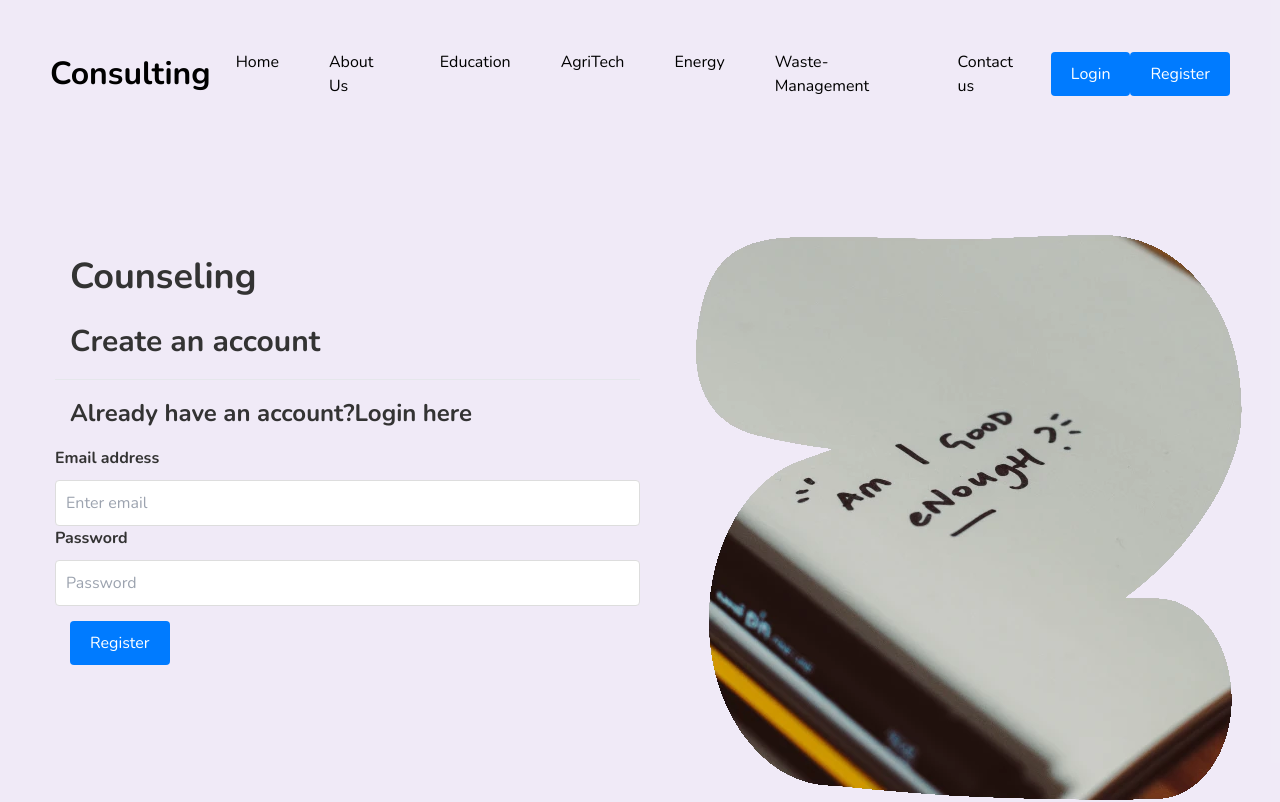
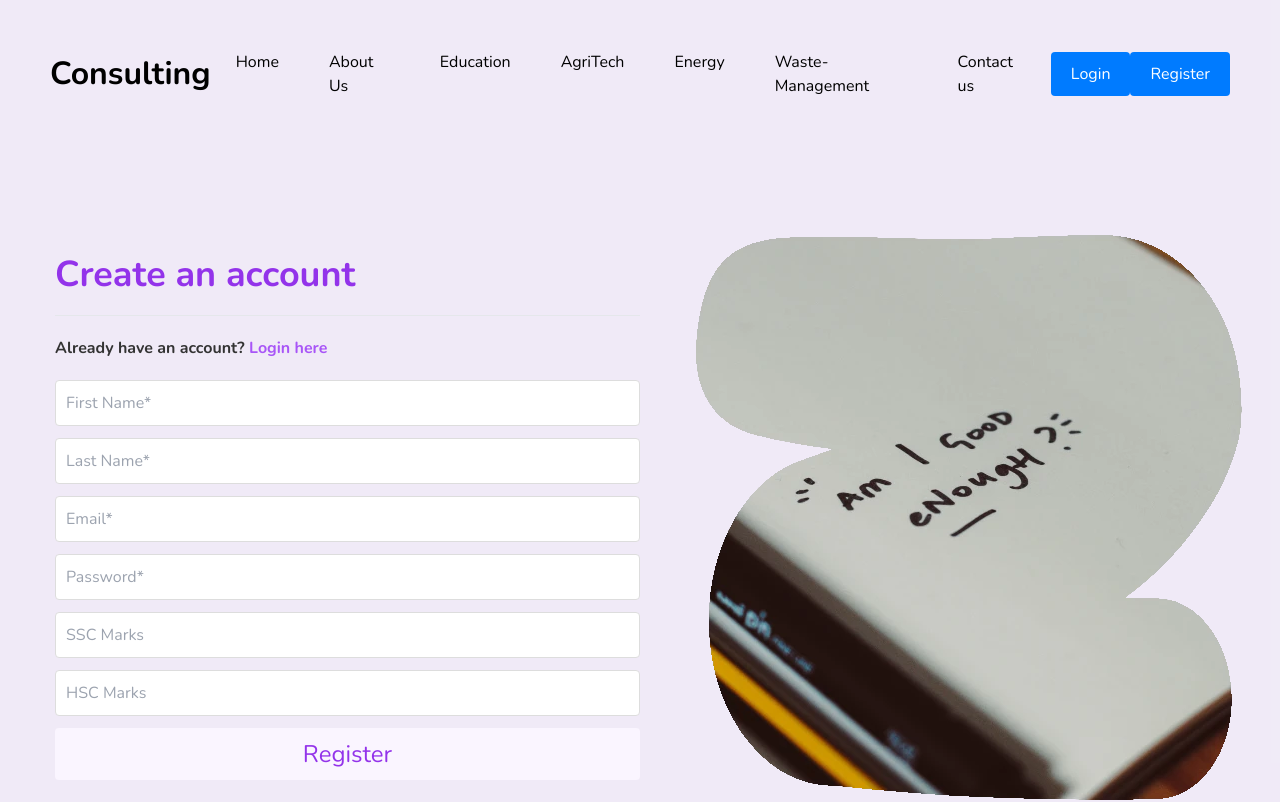
Before and after one commit to kuldp18/career-counsel-frontend, a React (Vite) app: page /register in a window 1280 px wide. Shown: the top 802 px of the page. Built offline with nearby package versions, Linux system fonts and the light colour scheme.

Commit message:
add proper fields

```diff
--- a/src/pages/Login.jsx
+++ b/src/pages/Login.jsx
@@ -11,13 +11,15 @@ const Login = () => {
       <Navbar />
       <section className="landingmainsection">
         <div style={{ flex: '1', margin: '55px' }}>
-          <h1 style={{ margin: '15px' }} className="footheading">
-            Counseling
-          </h1>
-          <h2 style={{ margin: '15px' }}>Login to your account</h2>
+          <h2 className="mt-5 mb-5 text-4xl text-purple-600">
+            Login to your account
+          </h2>
           <hr />
-          <h3 style={{ margin: '15px' }}>
-            Need an account? <Link to="/register">Create an account</Link>
+          <h3 className="mt-5 mb-5 text-base">
+            Need an account?{' '}
+            <Link to="/register" className="text-purple-500">
+              Create an account
+            </Link>
           </h3>
           {/* <form className="mainform">
             <div className="form-group">
@@ -48,21 +50,7 @@ const Login = () => {
             </button>
           </form> */}
 
-          <form className="w-[100%] flex flex-col gap-2">
-            <input
-              type="text"
-              placeholder="First Name*"
-              minLength="3"
-              maxLength="32"
-              required
-            />
-            <input
-              type="text"
-              placeholder="Last Name*"
-              minLength="3"
-              maxLength="32"
-              required
-            />
+          <form className="w-[100%] flex flex-col gap-3">
             <input
               type="email"
               name="email"
@@ -76,8 +64,7 @@ const Login = () => {
               id="password"
               placeholder="Password*"
             />
-            <input type="text" name="ssc" id="ssc" placeholder="SSC Marks" />
-            <input type="text" name="hsc" id="hsc" placeholder="HSC Marks" />
+
             <button class="px-5 py-2.5 relative rounded group overflow-hidden font-medium bg-purple-50 text-purple-600 inline-block">
               <span class="absolute top-0 left-0 flex w-full h-0 mb-0 transition-all duration-200 ease-out transform translate-y-0 bg-purple-600 group-hover:h-full opacity-90"></span>
               <span class="relative group-hover:text-white text-2xl">
--- a/src/pages/Register.jsx
+++ b/src/pages/Register.jsx
@@ -11,41 +11,51 @@ const Register = () => {
       <Navbar />
       <section className="landingmainsection">
         <div style={{ flex: '1', margin: '55px' }}>
-          <h1 style={{ margin: '15px' }} className="footheading">
-            Counseling
-          </h1>
-          <h2 style={{ margin: '15px' }}>Create an account</h2>
+          <h2 className="mt-5 mb-5 text-4xl text-purple-600">
+            Create an account
+          </h2>
           <hr />
-          <h3 style={{ margin: '15px' }}>
-            Already have an account?
-            <Link to="/login">Login here</Link>
+          <h3 className="mt-5 mb-5 text-base">
+            Already have an account?{' '}
+            <Link to="/login" className="text-purple-500">
+              Login here
+            </Link>
           </h3>
-          <form className="mainform">
-            <div className="form-group">
-              <label htmlFor="exampleInputEmail1">Email address</label>
+          <form className="w-[100%] flex flex-col gap-3">
+            <input
+              type="text"
+              placeholder="First Name*"
+              minLength="3"
+              maxLength="32"
+              required
+            />
+            <input
+              type="text"
+              placeholder="Last Name*"
+              minLength="3"
+              maxLength="32"
+              required
+            />
             <input
               type="email"
-                className="form-control"
-                id="exampleInputEmail1"
-                aria-describedby="emailHelp"
-                placeholder="Enter email"
+              name="email"
+              id="email"
+              required
+              placeholder="Email*"
             />
-            </div>
-            <div className="form-group">
-              <label htmlFor="exampleInputPassword1">Password</label>
             <input
               type="password"
-                className="form-control"
-                id="exampleInputPassword1"
-                placeholder="Password"
+              name="password"
+              id="password"
+              placeholder="Password*"
             />
-            </div>
-            <button
-              style={{ margin: '15px' }}
-              type="submit"
-              className="btn btn-primary btn-lg"
-            >
+            <input type="text" name="ssc" id="ssc" placeholder="SSC Marks" />
+            <input type="text" name="hsc" id="hsc" placeholder="HSC Marks" />
+            <button class="px-5 py-2.5 relative rounded group overflow-hidden font-medium bg-purple-50 text-purple-600 inline-block">
+              <span class="absolute top-0 left-0 flex w-full h-0 mb-0 transition-all duration-200 ease-out transform translate-y-0 bg-purple-600 group-hover:h-full opacity-90"></span>
+              <span class="relative group-hover:text-white text-2xl">
                 Register
+              </span>
             </button>
           </form>
         </div>
```
Lines whose indentation alone changed are shown as unchanged.
